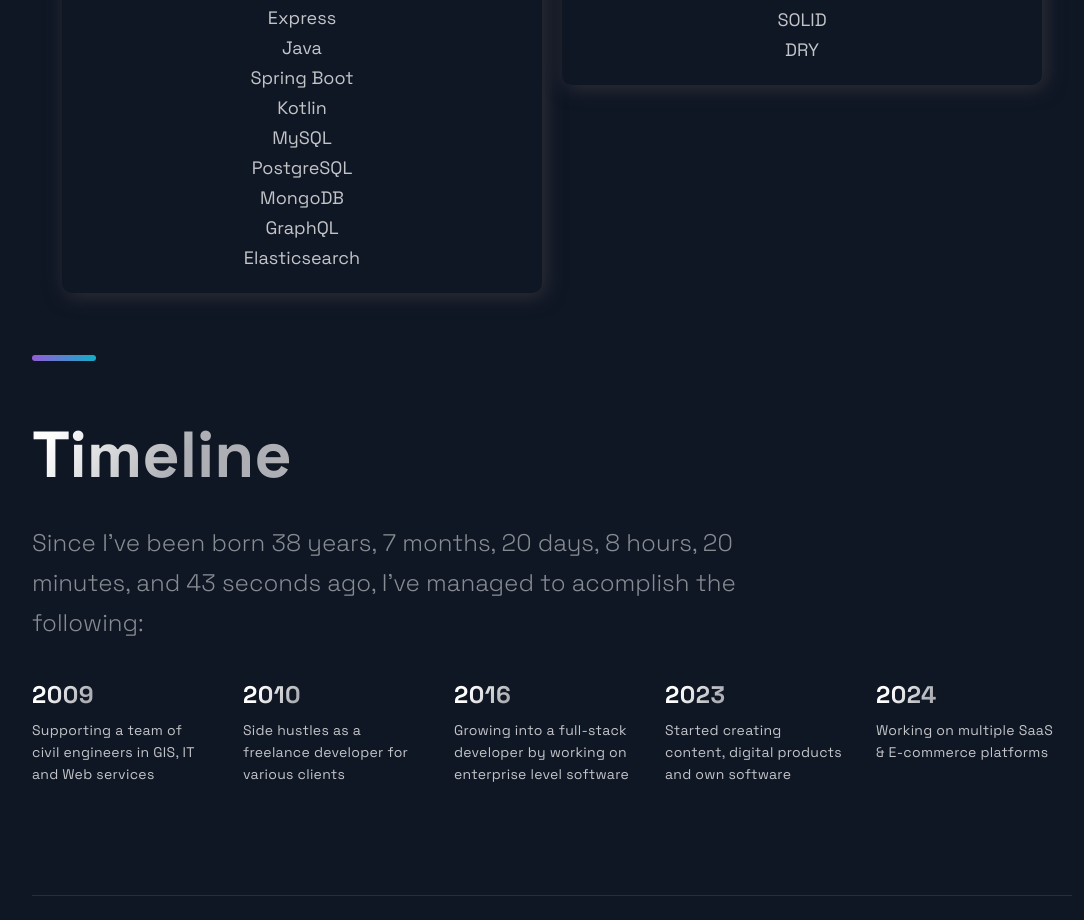
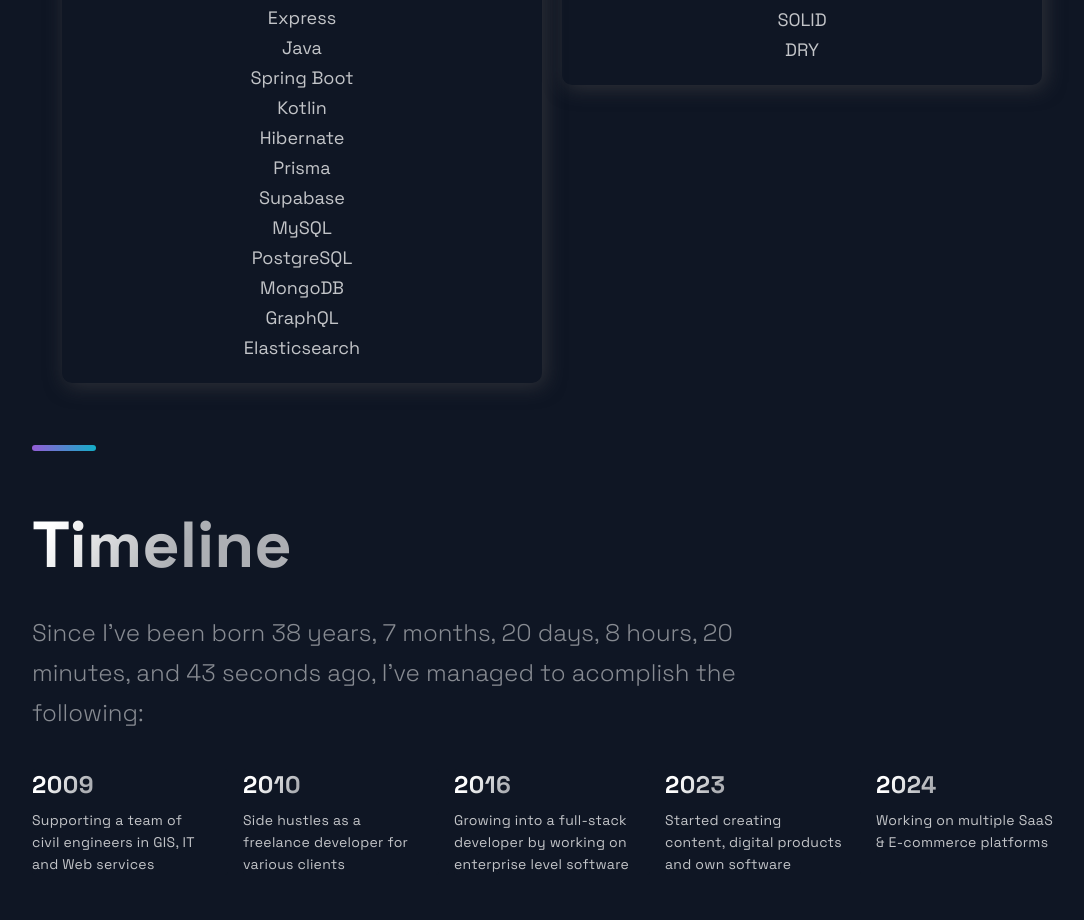
Before and after one commit to samiralibabic/portfolio, a Next.js app: page / in a window 1280 px wide. Shown: the part 1941-2861 px from the top of the page, without its empty margins (88-1172 px from the left). Built offline with nearby package versions, Linux system fonts and the light colour scheme.

Commit message:
Added some back-end tech.

```diff
--- a/src/constants/constants.js
+++ b/src/constants/constants.js
@@ -64,6 +64,9 @@
     "Java",
     "Spring Boot",
     "Kotlin",
+    "Hibernate",
+    "Prisma",
+    "Supabase",
     "MySQL",
     "PostgreSQL",
     "MongoDB",
```
